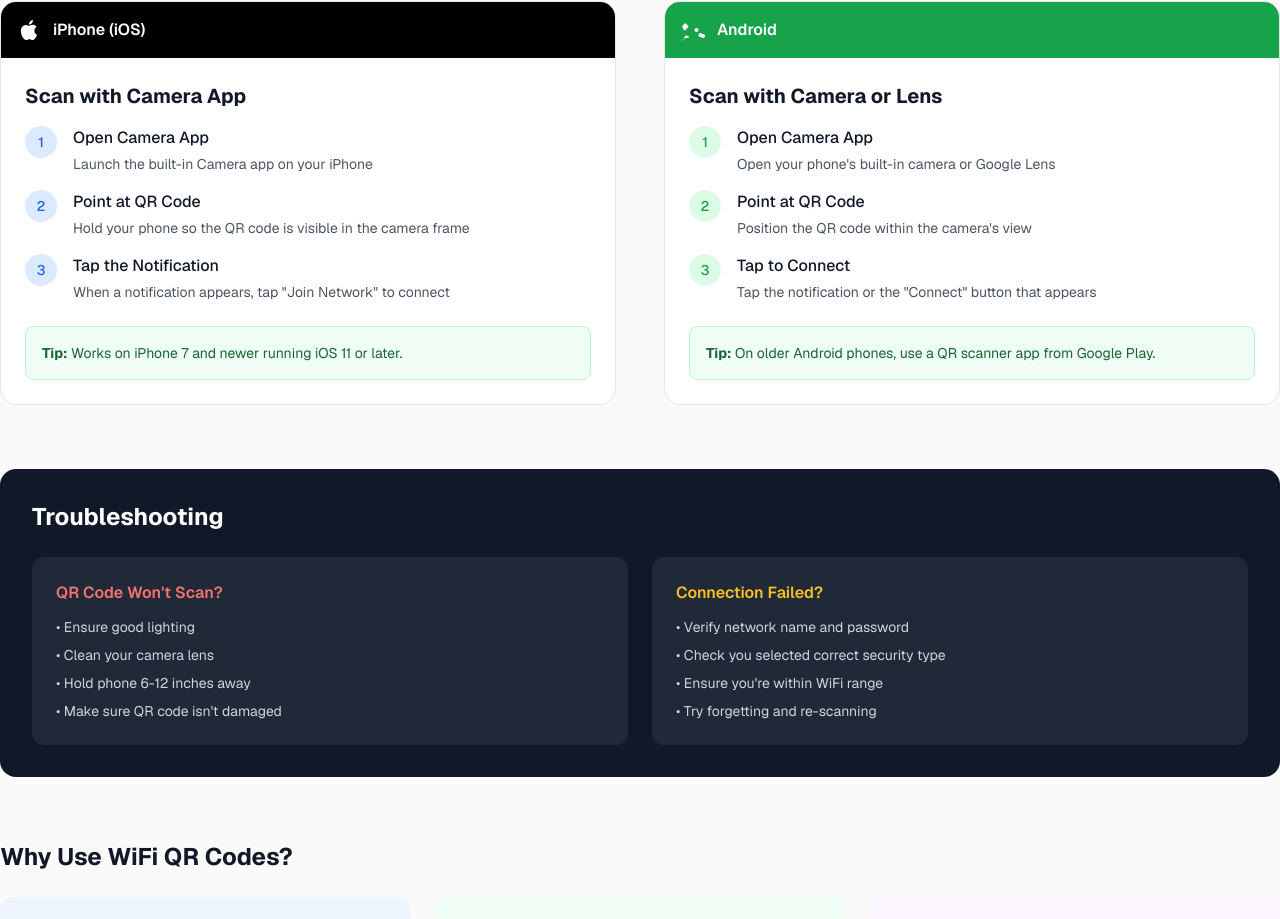
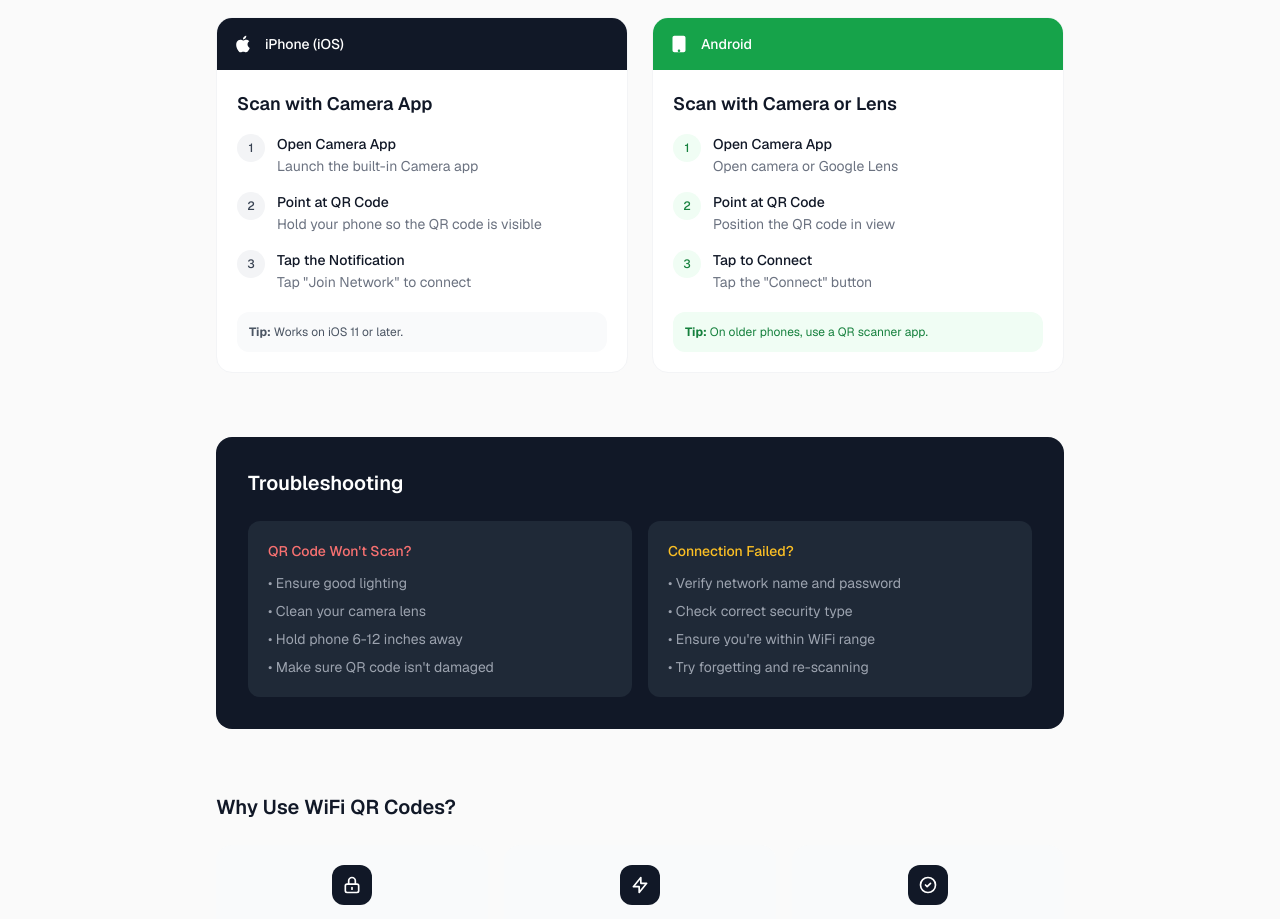
Before and after one commit to marovole/WiFiQR, a Next.js app: page /scan-wifi-qr-code in a window 1280 px wide. Shown: the part 255-1174 px from the top of the page. Built offline with nearby package versions, Linux system fonts and the light colour scheme.

Commit message:
fix: scan-wifi-qr-code page padding and refined design

```diff
--- a/app/scan-wifi-qr-code/page.tsx
+++ b/app/scan-wifi-qr-code/page.tsx
@@ -8,115 +8,115 @@
 
 export default function ScanWifiQRCodePage() {
   return (
-    <div className="py-8">
+    <div className="max-w-4xl mx-auto px-6 py-12">
       <div className="mb-12">
-        <h1 className="text-3xl sm:text-4xl font-bold text-gray-900 mb-4">
+        <h1 className="text-3xl sm:text-4xl font-semibold text-gray-900 mb-4 tracking-tight">
           How to Scan WiFi QR Code
         </h1>
-        <p className="text-lg text-gray-600 max-w-2xl">
+        <p className="text-lg text-gray-500 max-w-2xl">
           Connect to WiFi instantly by scanning a QR code. No password needed. Works on iPhone and Android.
         </p>
       </div>
 
-      <div className="grid md:grid-cols-2 gap-12 mb-16">
-        <section className="bg-white rounded-2xl border border-gray-200 overflow-hidden">
-          <div className="bg-black text-white p-4 flex items-center gap-3">
-            <svg className="w-6 h-6" viewBox="0 0 24 24" fill="currentColor">
+      <div className="grid md:grid-cols-2 gap-6 mb-16">
+        <section className="bg-white rounded-2xl border border-gray-100 overflow-hidden">
+          <div className="bg-gray-900 text-white p-4 flex items-center gap-3">
+            <svg className="w-5 h-5" viewBox="0 0 24 24" fill="currentColor">
               <path d="M18.71 19.5c-.83 1.24-1.71 2.45-3.05 2.47-1.34.03-1.77-.79-3.29-.79-1.53 0-2 .77-3.27.82-1.31.05-2.3-1.32-3.14-2.53C4.25 17 2.94 12.45 4.7 9.39c.87-1.52 2.43-2.48 4.12-2.51 1.28-.02 2.5.87 3.29.87.78 0 2.26-1.07 3.81-.91.65.03 2.47.26 3.64 1.98-.09.06-2.17 1.28-2.15 3.81.03 3.02 2.65 4.03 2.68 4.04-.03.07-.42 1.44-1.38 2.83M13 3.5c.73-.83 1.94-1.46 2.94-1.5.13 1.17-.34 2.35-1.04 3.19-.69.85-1.83 1.51-2.95 1.42-.15-1.15.41-2.35 1.05-3.11z"/>
             </svg>
-            <span className="font-semibold">iPhone (iOS)</span>
+            <span className="font-medium text-sm">iPhone (iOS)</span>
           </div>
-          <div className="p-6">
-            <h2 className="text-xl font-bold text-gray-900 mb-4">Scan with Camera App</h2>
+          <div className="p-5">
+            <h2 className="text-lg font-semibold text-gray-900 mb-4">Scan with Camera App</h2>
             <ol className="space-y-4">
               <li className="flex items-start">
-                <span className="w-8 h-8 bg-blue-100 text-blue-600 rounded-full flex items-center justify-center text-sm font-medium mr-4 flex-shrink-0">1</span>
+                <span className="w-7 h-7 bg-gray-100 text-gray-700 rounded-full flex items-center justify-center text-xs font-medium mr-3 flex-shrink-0">1</span>
                 <div>
-                  <p className="font-medium text-gray-900">Open Camera App</p>
-                  <p className="text-sm text-gray-600 mt-1">Launch the built-in Camera app on your iPhone</p>
+                  <p className="font-medium text-gray-900 text-sm">Open Camera App</p>
+                  <p className="text-sm text-gray-500 mt-0.5">Launch the built-in Camera app</p>
                 </div>
               </li>
               <li className="flex items-start">
-                <span className="w-8 h-8 bg-blue-100 text-blue-600 rounded-full flex items-center justify-center text-sm font-medium mr-4 flex-shrink-0">2</span>
+                <span className="w-7 h-7 bg-gray-100 text-gray-700 rounded-full flex items-center justify-center text-xs font-medium mr-3 flex-shrink-0">2</span>
                 <div>
-                  <p className="font-medium text-gray-900">Point at QR Code</p>
-                  <p className="text-sm text-gray-600 mt-1">Hold your phone so the QR code is visible in the camera frame</p>
+                  <p className="font-medium text-gray-900 text-sm">Point at QR Code</p>
+                  <p className="text-sm text-gray-500 mt-0.5">Hold your phone so the QR code is visible</p>
                 </div>
               </li>
               <li className="flex items-start">
-                <span className="w-8 h-8 bg-blue-100 text-blue-600 rounded-full flex items-center justify-center text-sm font-medium mr-4 flex-shrink-0">3</span>
+                <span className="w-7 h-7 bg-gray-100 text-gray-700 rounded-full flex items-center justify-center text-xs font-medium mr-3 flex-shrink-0">3</span>
                 <div>
-                  <p className="font-medium text-gray-900">Tap the Notification</p>
-                  <p className="text-sm text-gray-600 mt-1">When a notification appears, tap &quot;Join Network&quot; to connect</p>
+                  <p className="font-medium text-gray-900 text-sm">Tap the Notification</p>
+                  <p className="text-sm text-gray-500 mt-0.5">Tap &quot;Join Network&quot; to connect</p>
                 </div>
               </li>
             </ol>
-            <div className="mt-6 p-4 bg-green-50 border border-green-200 rounded-lg">
-              <p className="text-sm text-green-800">
-                <strong>Tip:</strong> Works on iPhone 7 and newer running iOS 11 or later.
+            <div className="mt-5 p-3 bg-gray-50 rounded-xl">
+              <p className="text-xs text-gray-600">
+                <strong>Tip:</strong> Works on iOS 11 or later.
               </p>
             </div>
           </div>
         </section>
 
-        <section className="bg-white rounded-2xl border border-gray-200 overflow-hidden">
+        <section className="bg-white rounded-2xl border border-gray-100 overflow-hidden">
           <div className="bg-green-600 text-white p-4 flex items-center gap-3">
-            <svg className="w-6 h-6" viewBox="0 0 24 24" fill="currentColor">
-              <path d="M3 20.5c0 1.1-1.11 2-2.5 2S3 21.6 3 20.5 4.11 17.5 5.5 17.5s2.5.9 2.5 2m11.5-4.5c-1.1 0-2 .9-2 2s.9 2 2 2 2-.9 2-2-.9-2-2-2M17.5 12c0-1.1-.9-2-2-2s-2 .9-2 2 .9 2 2 2 2-.9 2-2m4.5 4c-1.1 0-2 .9-2 2s.9 2 2 2 2-.9 2-2-.9-2-2-2M5.11 5.35c-.41-.25-.94-.2-1.27.14l-2.32 2.32c-.35.35-.4.89-.11 1.3l1.33 2.67c.18.36.55.56.94.56.18 0 .36-.04.53-.12l2.89-2.89c.34-.34.38-.88.09-1.3l-2.19-2.38z"/>
+            <svg className="w-5 h-5" viewBox="0 0 24 24" fill="currentColor">
+              <path d="M17.523 2c1.26 0 2.29 1.08 2.29 2.39v15.22c0 1.31-1.03 2.39-2.29 2.39H6.477c-1.26 0-2.29-1.08-2.29-2.39V4.39C4.187 3.08 5.217 2 6.477 2h11.046zM12 18.5c-.83 0-1.5.67-1.5 1.5s.67 1.5 1.5 1.5 1.5-.67 1.5-1.5-.67-1.5-1.5-1.5z"/>
             </svg>
-            <span className="font-semibold">Android</span>
+            <span className="font-medium text-sm">Android</span>
           </div>
-          <div className="p-6">
-            <h2 className="text-xl font-bold text-gray-900 mb-4">Scan with Camera or Lens</h2>
+          <div className="p-5">
+            <h2 className="text-lg font-semibold text-gray-900 mb-4">Scan with Camera or Lens</h2>
             <ol className="space-y-4">
               <li className="flex items-start">
-                <span className="w-8 h-8 bg-green-100 text-green-600 rounded-full flex items-center justify-center text-sm font-medium mr-4 flex-shrink-0">1</span>
+                <span className="w-7 h-7 bg-green-50 text-green-700 rounded-full flex items-center justify-center text-xs font-medium mr-3 flex-shrink-0">1</span>
                 <div>
-                  <p className="font-medium text-gray-900">Open Camera App</p>
-                  <p className="text-sm text-gray-600 mt-1">Open your phone&apos;s built-in camera or Google Lens</p>
+                  <p className="font-medium text-gray-900 text-sm">Open Camera App</p>
+                  <p className="text-sm text-gray-500 mt-0.5">Open camera or Google Lens</p>
                 </div>
               </li>
               <li className="flex items-start">
-                <span className="w-8 h-8 bg-green-100 text-green-600 rounded-full flex items-center justify-center text-sm font-medium mr-4 flex-shrink-0">2</span>
+                <span className="w-7 h-7 bg-green-50 text-green-700 rounded-full flex items-center justify-center text-xs font-medium mr-3 flex-shrink-0">2</span>
                 <div>
-                  <p className="font-medium text-gray-900">Point at QR Code</p>
-                  <p className="text-sm text-gray-600 mt-1">Position the QR code within the camera&apos;s view</p>
+                  <p className="font-medium text-gray-900 text-sm">Point at QR Code</p>
+                  <p className="text-sm text-gray-500 mt-0.5">Position the QR code in view</p>
                 </div>
               </li>
               <li className="flex items-start">
-                <span className="w-8 h-8 bg-green-100 text-green-600 rounded-full flex items-center justify-center text-sm font-medium mr-4 flex-shrink-0">3</span>
+                <span className="w-7 h-7 bg-green-50 text-green-700 rounded-full flex items-center justify-center text-xs font-medium mr-3 flex-shrink-0">3</span>
                 <div>
-                  <p className="font-medium text-gray-900">Tap to Connect</p>
-                  <p className="text-sm text-gray-600 mt-1">Tap the notification or the &quot;Connect&quot; button that appears</p>
+                  <p className="font-medium text-gray-900 text-sm">Tap to Connect</p>
+                  <p className="text-sm text-gray-500 mt-0.5">Tap the &quot;Connect&quot; button</p>
                 </div>
               </li>
             </ol>
-            <div className="mt-6 p-4 bg-green-50 border border-green-200 rounded-lg">
-              <p className="text-sm text-green-800">
-                <strong>Tip:</strong> On older Android phones, use a QR scanner app from Google Play.
+            <div className="mt-5 p-3 bg-green-50 rounded-xl">
+              <p className="text-xs text-green-700">
+                <strong>Tip:</strong> On older phones, use a QR scanner app.
               </p>
             </div>
           </div>
         </section>
       </div>
 
-      <section className="bg-gray-900 rounded-2xl p-8 text-white mb-16">
-        <h2 className="text-2xl font-bold mb-6">Troubleshooting</h2>
-        <div className="grid md:grid-cols-2 gap-6">
-          <div className="bg-gray-800 rounded-xl p-6">
-            <h3 className="font-semibold mb-3 text-red-400">QR Code Won&apos;t Scan?</h3>
-            <ul className="space-y-2 text-gray-300 text-sm">
+      <section className="bg-gray-900 rounded-2xl p-6 md:p-8 text-white mb-16">
+        <h2 className="text-xl font-semibold mb-6">Troubleshooting</h2>
+        <div className="grid md:grid-cols-2 gap-4">
+          <div className="bg-gray-800 rounded-xl p-5">
+            <h3 className="font-medium mb-3 text-red-400 text-sm">QR Code Won&apos;t Scan?</h3>
+            <ul className="space-y-2 text-gray-400 text-sm">
               <li>• Ensure good lighting</li>
               <li>• Clean your camera lens</li>
               <li>• Hold phone 6-12 inches away</li>
               <li>• Make sure QR code isn&apos;t damaged</li>
             </ul>
           </div>
-          <div className="bg-gray-800 rounded-xl p-6">
-            <h3 className="font-semibold mb-3 text-amber-400">Connection Failed?</h3>
-            <ul className="space-y-2 text-gray-300 text-sm">
+          <div className="bg-gray-800 rounded-xl p-5">
+            <h3 className="font-medium mb-3 text-amber-400 text-sm">Connection Failed?</h3>
+            <ul className="space-y-2 text-gray-400 text-sm">
               <li>• Verify network name and password</li>
-              <li>• Check you selected correct security type</li>
+              <li>• Check correct security type</li>
               <li>• Ensure you&apos;re within WiFi range</li>
               <li>• Try forgetting and re-scanning</li>
             </ul>
@@ -125,44 +125,44 @@
       </section>
 
       <section className="mb-12">
-        <h2 className="text-2xl font-bold text-gray-900 mb-6">Why Use WiFi QR Codes?</h2>
-        <div className="grid sm:grid-cols-3 gap-6">
-          <div className="bg-blue-50 rounded-xl p-6 text-center">
-            <div className="w-12 h-12 bg-blue-600 text-white rounded-full flex items-center justify-center mx-auto mb-4">
-              <svg className="w-6 h-6" fill="none" viewBox="0 0 24 24" stroke="currentColor">
+        <h2 className="text-xl font-semibold text-gray-900 mb-6">Why Use WiFi QR Codes?</h2>
+        <div className="grid sm:grid-cols-3 gap-4">
+          <div className="bg-gray-50 rounded-2xl p-5 text-center">
+            <div className="w-10 h-10 bg-gray-900 text-white rounded-xl flex items-center justify-center mx-auto mb-4">
+              <svg className="w-5 h-5" fill="none" viewBox="0 0 24 24" stroke="currentColor">
                 <path strokeLinecap="round" strokeLinejoin="round" strokeWidth={2} d="M12 15v2m-6 4h12a2 2 0 002-2v-6a2 2 0 00-2-2H6a2 2 0 00-2 2v6a2 2 0 002 2zm10-10V7a4 4 0 00-8 0v4h8z" />
               </svg>
             </div>
-            <h3 className="font-semibold text-gray-900 mb-2">Secure</h3>
-            <p className="text-sm text-gray-600">No need to share your actual password with guests</p>
+            <h3 className="font-medium text-gray-900 mb-1">Secure</h3>
+            <p className="text-sm text-gray-500">No need to share your password</p>
           </div>
-          <div className="bg-green-50 rounded-xl p-6 text-center">
-            <div className="w-12 h-12 bg-green-600 text-white rounded-full flex items-center justify-center mx-auto mb-4">
-              <svg className="w-6 h-6" fill="none" viewBox="0 0 24 24" stroke="currentColor">
+          <div className="bg-gray-50 rounded-2xl p-5 text-center">
+            <div className="w-10 h-10 bg-gray-900 text-white rounded-xl flex items-center justify-center mx-auto mb-4">
+              <svg className="w-5 h-5" fill="none" viewBox="0 0 24 24" stroke="currentColor">
                 <path strokeLinecap="round" strokeLinejoin="round" strokeWidth={2} d="M13 10V3L4 14h7v7l9-11h-7z" />
               </svg>
             </div>
-            <h3 className="font-semibold text-gray-900 mb-2">Instant</h3>
-            <p className="text-sm text-gray-600">Connect in seconds with just one scan</p>
+            <h3 className="font-medium text-gray-900 mb-1">Instant</h3>
+            <p className="text-sm text-gray-500">Connect in seconds</p>
           </div>
-          <div className="bg-purple-50 rounded-xl p-6 text-center">
-            <div className="w-12 h-12 bg-purple-600 text-white rounded-full flex items-center justify-center mx-auto mb-4">
-              <svg className="w-6 h-6" fill="none" viewBox="0 0 24 24" stroke="currentColor">
+          <div className="bg-gray-50 rounded-2xl p-5 text-center">
+            <div className="w-10 h-10 bg-gray-900 text-white rounded-xl flex items-center justify-center mx-auto mb-4">
+              <svg className="w-5 h-5" fill="none" viewBox="0 0 24 24" stroke="currentColor">
                 <path strokeLinecap="round" strokeLinejoin="round" strokeWidth={2} d="M9 12l2 2 4-4m6 2a9 9 0 11-18 0 9 9 0 0118 0z" />
               </svg>
             </div>
-            <h3 className="font-semibold text-gray-900 mb-2">Convenient</h3>
-            <p className="text-sm text-gray-600">No typing errors or forgotten passwords</p>
+            <h3 className="font-medium text-gray-900 mb-1">Convenient</h3>
+            <p className="text-sm text-gray-500">No typing errors</p>
           </div>
         </div>
       </section>
 
       <section className="text-center">
-        <h2 className="text-2xl font-bold text-gray-900 mb-4">Create a WiFi QR Code</h2>
-        <p className="text-gray-600 mb-6">Generate a shareable QR code for your WiFi network</p>
+        <h2 className="text-xl font-semibold text-gray-900 mb-3">Create a WiFi QR Code</h2>
+        <p className="text-gray-500 mb-6 text-sm">Generate a shareable QR code for your WiFi network</p>
         <Link
           href="/"
-          className="inline-flex items-center justify-center rounded-lg px-6 py-3 text-base font-medium text-white bg-blue-600 hover:bg-blue-700 transition-colors"
+          className="inline-flex items-center justify-center rounded-xl px-6 py-3 text-sm font-medium text-white bg-gray-900 hover:bg-gray-800 transition-colors"
         >
           Generate WiFi QR Code
         </Link>
```
